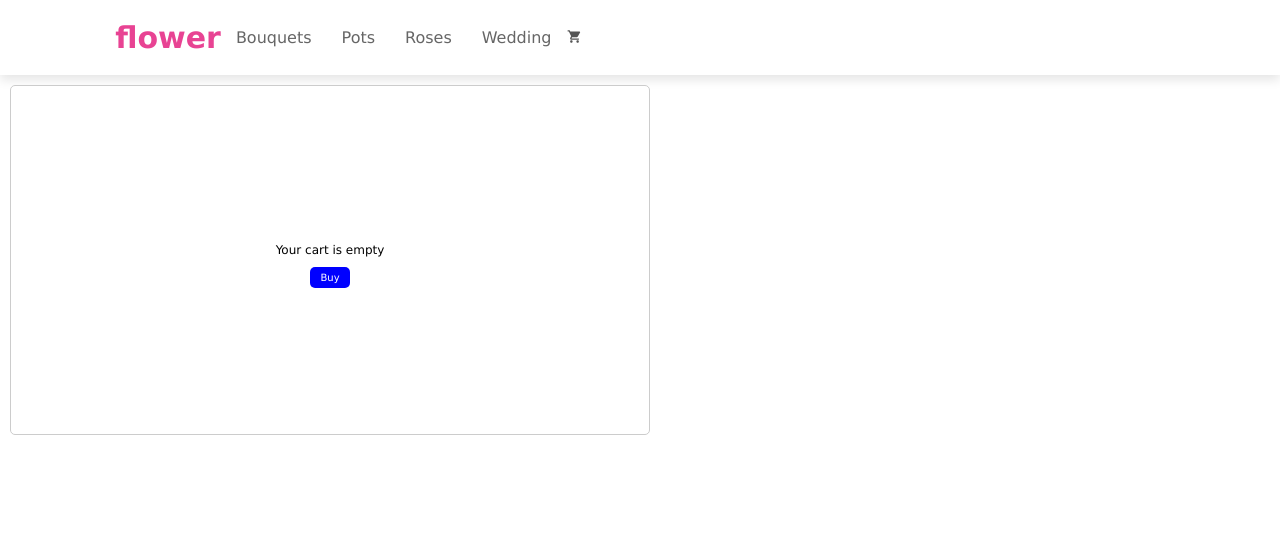
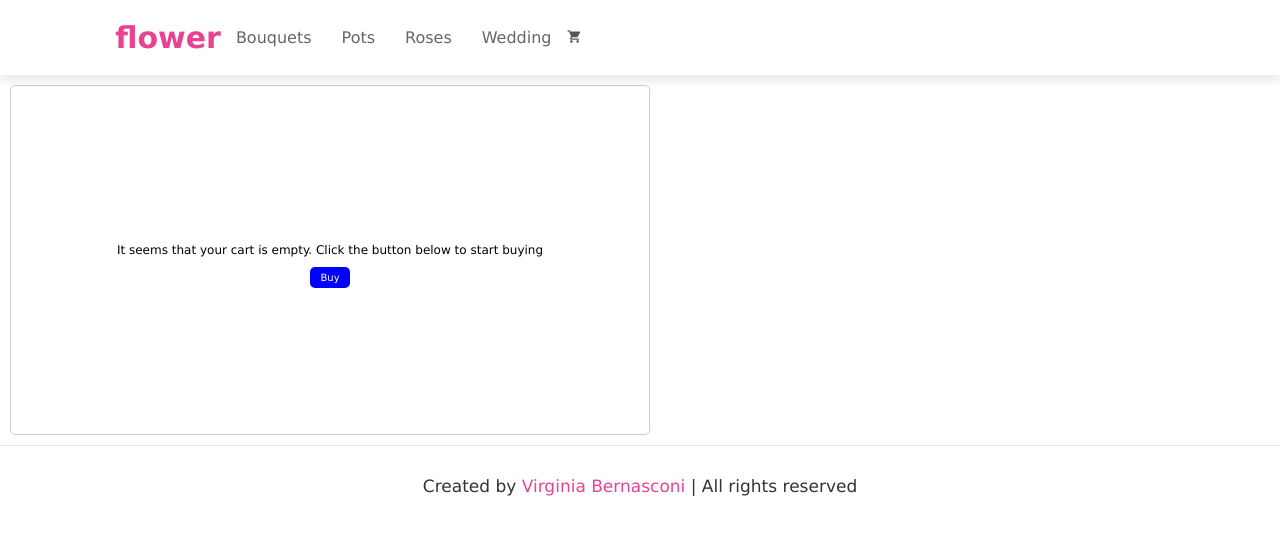
Before and after one commit to viryisb/basic-online-store, a React (Create React App) app: page /cart in a window 1280 px wide. Shown: the top 534 px of the page. Built offline with nearby package versions, Linux system fonts and the light colour scheme.

Commit message:
add footer component

```diff
--- a/src/App.js
+++ b/src/App.js
@@ -6,6 +6,7 @@ import React, { useContext } from 'react';
 import ItemListContainer from './components/itemListContainer/ItemListContainer';
 import NavBar from './components/navBar/NavBar';
 import Cart from './components/cart/Cart';
+import Footer from './components/footer/Footer';
 
 function App() {
   return (
@@ -23,6 +24,7 @@ function App() {
           <Route exact path='/item/:id' element={<ItemDetailContainer />} />
           <Route exact path='/cart' element={<Cart />} />
         </Routes>
+        <Footer />
       </CartProvider>
     </BrowserRouter>
   );
--- a/src/components/cart/Cart.jsx
+++ b/src/components/cart/Cart.jsx
@@ -45,11 +45,14 @@ const Cart = () => {
     const { value, name } = event.target;
     setBuyer({ ...buyer, [name]: value });
   };
+
+  const emptyCartMessage =
+    ' It seems that your cart is empty. Click the button below to start buying';
   return cart.length === 0 ? (
     <div className='cart-container'>
       <div className='cart'>
         <p className='cart__empty-message' aria-label='Cart is empty'>
-          Your cart is empty
+          {emptyCartMessage}
         </p>
         <Link className='cart__buy-link' to='/' tabIndex='0'>
           Buy
--- /dev/null
+++ b/src/components/footer/Footer.css
@@ -0,0 +1,14 @@
+.footer .credit {
+  text-align: center;
+  padding: 1rem;
+  margin-top: 1rem;
+  padding-top: 3rem;
+  font-size: 1.7rem;
+  color: #333;
+  border-top: 0.1rem solid rgba(0, 0, 0, 0.1);
+}
+
+.footer .credit span {
+  color: #e84393;
+  font-size: 1.7rem;
+}
--- /dev/null
+++ b/src/components/footer/Footer.jsx
@@ -0,0 +1,14 @@
+import React from 'react';
+import './Footer.css';
+
+const Footer = () => {
+  return (
+    <section className='footer'>
+      <div className='credit'>
+        {' '}
+        Created by <span> Virginia Bernasconi </span> | All rights reserved{' '}
+      </div>
+    </section>
+  );
+};
+export default Footer;
```
Also changed, not shown: public/assets/payment.png (added).
